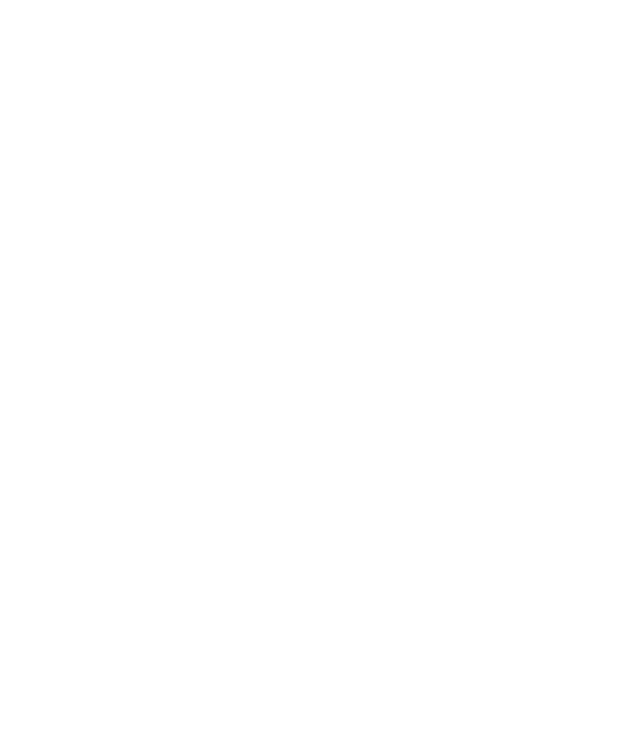
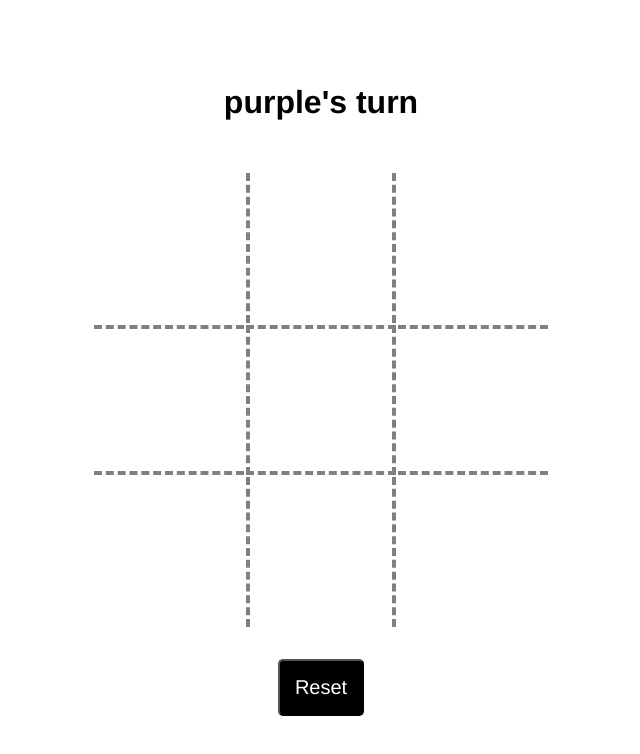
Before and after one commit to sungjun0110/tic-tac-toe, a plain HTML site: page index.html in a window 1280 px wide. Shown: the whole page, without its empty margins (319-959 px from the left). Drawn offline with Linux system fonts and the light colour scheme.

Commit message:
completed tic-tac-toe

```diff
--- a/css/main.css
+++ b/css/main.css
@@ -0,0 +1,58 @@
+html, body {
+    height: 100vh;
+    margin: 0;
+}
+
+* {
+    box-sizing: border-box;
+    font-family: helvetica;
+}
+
+body {
+    display: flex;
+    flex-direction: column;
+    justify-content: center;
+    align-items: center;
+}
+
+h1 {
+    margin-top: 0;
+    margin-bottom: 50px;
+}
+
+td {
+    height: 150px;
+    width: 150px;
+}
+
+td div {
+    margin: 0 auto;
+    height: 50px;
+    width: 50px;
+    border-radius: 50%;
+    pointer-events: none;
+}
+
+tr td:nth-child(2) {
+    border-left: 4px dashed grey;
+    border-right: 4px dashed grey;
+}
+
+tr:nth-child(2) td {
+    border-top: 4px dashed grey;
+    border-bottom: 4px dashed grey;
+}
+
+button {
+    margin-top: 30px;
+    padding: 15px;
+    background-color: black;
+    color: white;
+    border-radius: 5px;
+    font-size: 20px;
+}
+
+button:hover {
+    background-color: white;
+    color: black;
+}
--- a/index.html
+++ b/index.html
@@ -9,6 +9,24 @@
     <script defer src="js/main.js"></script>
 </head>
 <body>
-
+    <h1></h1>
+    <table>
+        <tr>
+            <td id="sq0"><div></div></td>
+            <td id="sq1"><div></div></td>
+            <td id="sq2"><div></div></td>
+        </tr>
+        <tr>
+            <td id="sq3"><div></div></td>
+            <td id="sq4"><div></div></td>
+            <td id="sq5"><div></div></td>
+        </tr>
+        <tr>
+            <td id="sq6"><div></div></td>
+            <td id="sq7"><div></div></td>
+            <td id="sq8"><div></div></td>
+        </tr>
+    </table>
+    <button>Reset</button>
 </body>
 </html>
--- a/js/main.js
+++ b/js/main.js
@@ -0,0 +1,92 @@
+/*----- constants -----*/
+
+// This loockup object will be used to populate the board with the corresponding color
+const lookup = {
+    '1': 'purple',
+    '-1': 'lime',
+    null: 'white'
+}
+
+const winningCombinations = [
+    [0, 3, 6],
+    [1, 4, 7],
+    [2, 5, 8],
+    [0, 1, 2],
+    [3, 4, 5],
+    [6, 7, 8],
+    [0, 4, 8],
+    [2, 4, 6]
+];
+
+
+/*----- app's state (variables) -----*/
+
+// this board constant represents our gameboard, with each element representing a call on the board.
+// winner value will dictate whether there is a winner or not
+// turn value will dictate who's turn it is
+let board, winner, turn;
+
+
+/*----- cached element references -----*/
+
+let tableEl = document.querySelector('table');
+const headerEl = document.querySelector('h1');
+const squares = document.querySelectorAll('td div');
+const buttonEl = document.querySelector('button');
+
+
+/*----- event listeners -----*/
+
+buttonEl.addEventListener('click', init);
+
+
+/*----- functions -----*/
+
+//  Calling the init function will start our game of tic-tac-toe
+init();
+
+function init() {
+    board = [ null, null, null, null, null, null, null, null, null ];
+    turn = 1;
+    winner = null;
+    tableEl.addEventListener('click', handleTurn);
+    render();
+}
+
+function render() {
+    headerEl.innerText = lookup[turn] + "'s turn";
+
+    // forEach has access to the index number of the current element in the iteration
+    board.forEach(function( tile, idx ) {
+        squares[idx].style.backgroundColor = lookup[tile];
+    });
+
+    // Check if a winning message needs to be displayed
+    if ( winner === "tie" ) {
+        headerEl.innerText = "It's a cat's game!";
+    } else if ( winner ) {
+        headerEl.innerText = lookup[winner] + " has won this game";
+    }
+}
+
+function checkWin() {
+    winningCombinations.forEach(( combo ) => {
+        if ( Math.abs(board[combo[0]] + board[combo[1]] + board[combo[2]]) === 3 ) {
+            winner = turn;
+            tableEl.removeEventListener('click', handleTurn);
+        };
+        if ( !winner && !board.includes(null) ) {
+            winner = 'tie';
+        }
+    });
+}
+
+function handleTurn( evt ) {
+    const idx = evt.target.id.replace('sq', '');
+    if (!board[idx]) {
+        board[idx] = turn;
+        checkWin();
+        turn *= -1;
+        render();
+    }
+}
```
